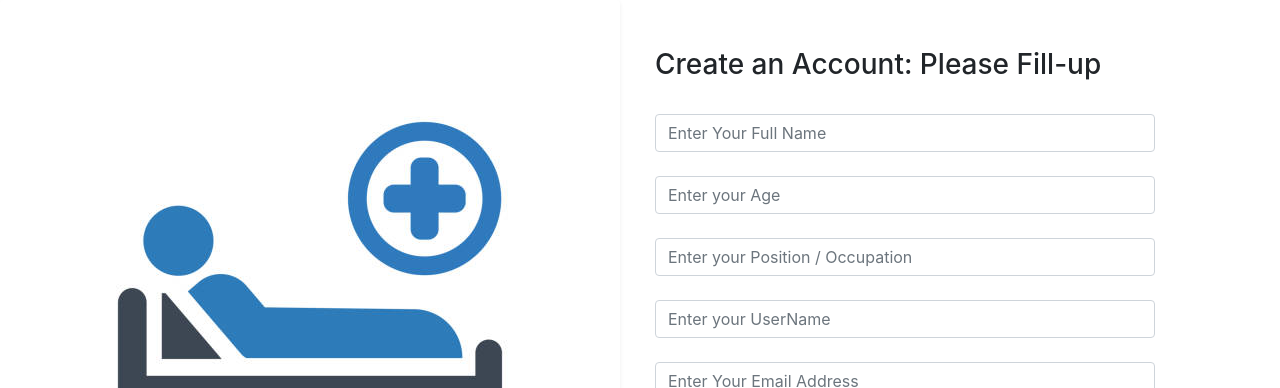
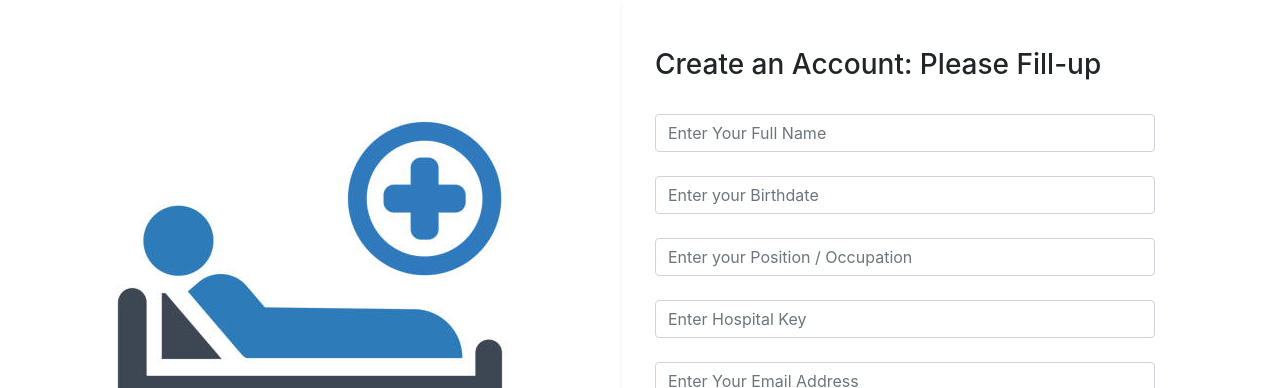
Before and after one commit to CMSC-129-Sprint-Works/BedAbility, a React (Create React App) app in the folder personnel/: page / in a window 1280 px wide. Both pictures are taken after a click on the element "DON'T HAVE AN ACCOUNT? CREATE ACCOUNT". Shown: the top 388 px of the page. Built offline with nearby package versions, Linux system fonts and the light colour scheme.

Commit message:
Update HPRegister.js

```diff
--- a/personnel/src/components/HPRegister.js
+++ b/personnel/src/components/HPRegister.js
@@ -39,7 +39,7 @@ export class HPRegister extends Component {
             />
             <br />
             <Form.Control
-              placeholder="Enter your Age"
+              placeholder="Enter your Birthdate"
               label="Age"
               onChange={handleChange('age')}
               defaultValue={values.age}
@@ -56,11 +56,11 @@ export class HPRegister extends Component {
               fullWidth
             />
              <br />
-             <Form.Control
-              placeholder="Enter your UserName"
-              label="UserName"
-              onChange={handleChange('userName')}
-              defaultValue={values.userName}
+              <Form.Control
+              placeholder="Enter Hospital Key"
+              label="Hospital Key"
+              onChange={handleChange('key')}
+              defaultValue={values.key}
               margin="normal"
               fullWidth
             />
```
